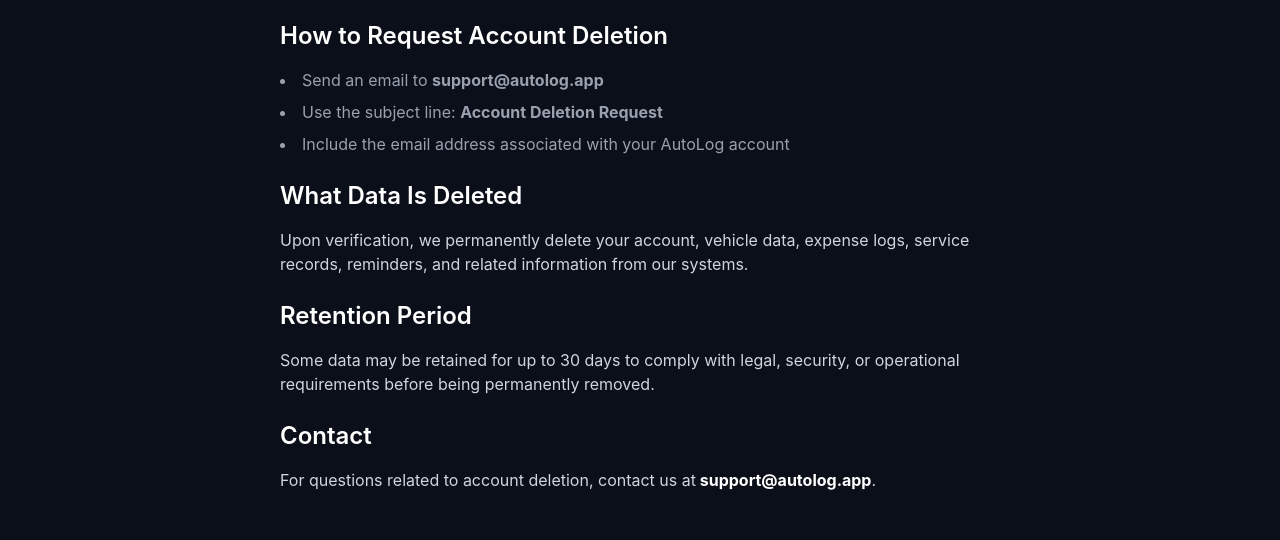
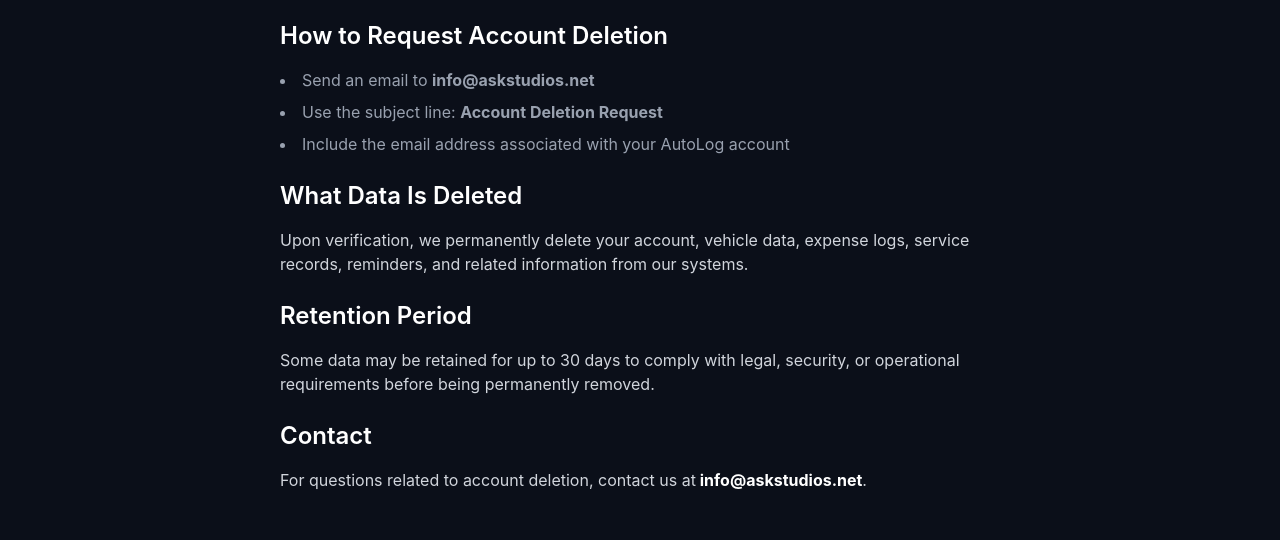
Before and after one commit to Parmeet349/AutoLog-website, a Next.js app: page /delete-account in a window 1280 px wide. Shown: the part 156-696 px from the top of the page. Built offline with nearby package versions, Linux system fonts and the light colour scheme.

Commit message:
Update page.tsx

```diff
--- a/src/app/delete-account/page.tsx
+++ b/src/app/delete-account/page.tsx
@@ -11,7 +11,7 @@
 
         <h2 className="text-2xl font-semibold mb-4">How to Request Account Deletion</h2>
         <ul className="list-disc list-inside text-gray-400 mb-6 space-y-2">
-          <li>Send an email to <strong>support@autolog.app</strong></li>
+          <li>Send an email to <strong>info@askstudios.net</strong></li>
           <li>Use the subject line: <strong>Account Deletion Request</strong></li>
           <li>Include the email address associated with your AutoLog account</li>
         </ul>
@@ -32,7 +32,7 @@
         <h2 className="text-2xl font-semibold mb-4">Contact</h2>
         <p className="text-gray-300">
           For questions related to account deletion, contact us at
-          <strong className="text-white"> support@autolog.app</strong>.
+          <strong className="text-white"> info@askstudios.net</strong>.
         </p>
       </section>
     </main>
```
